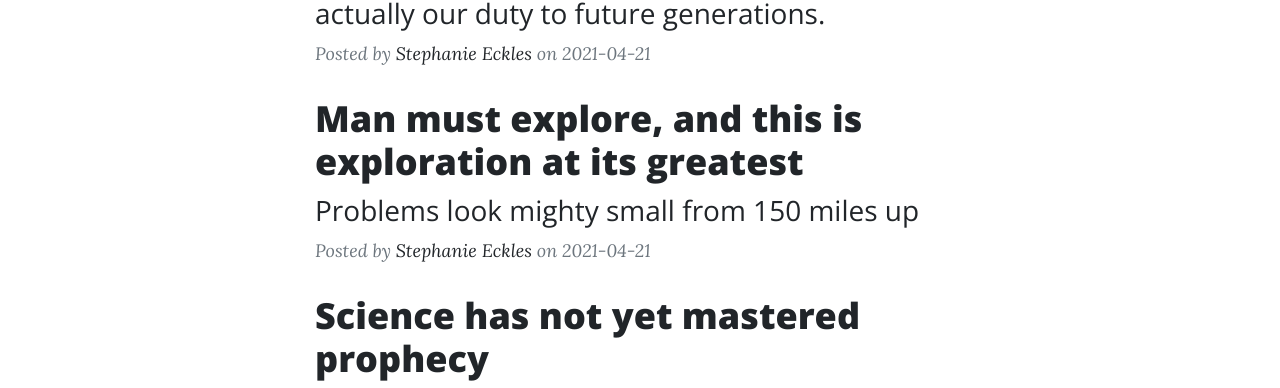
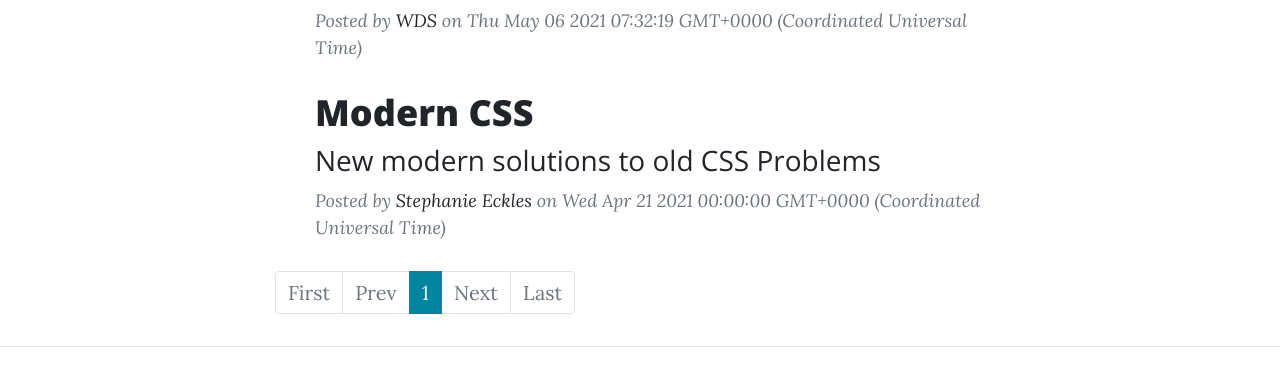
Before and after one commit to mmtar/jamstack-training-blog, an Eleventy site: page index.njk in a window 1280 px wide. Shown: the part 741-1129 px from the top of the page. Built offline with nearby package versions, Linux system fonts and the light colour scheme; Eleventy itself is replaced by a stand-in of ours; files that its build step writes are made by us from their sources.

Commit message:
pagination added

```diff
--- a/_includes/layouts/base.njk
+++ b/_includes/layouts/base.njk
@@ -14,6 +14,7 @@
         <link href="https://fonts.googleapis.com/css?family=Open+Sans:300italic,400italic,600italic,700italic,800italic,400,300,600,700,800" rel="stylesheet" type="text/css" />
         <!-- Core theme CSS (includes Bootstrap)-->
         <link href="{{ '/css/styles.css' }}" rel="stylesheet" />
+        <script src="https://identity.netlify.com/v1/netlify-identity-widget.js"></script>
     </head>
     <body>
     {% include 'layouts/nav.njk' %}
--- a/index.njk
+++ b/index.njk
@@ -1,6 +1,11 @@
 ---
 layout: 'layouts/base.njk'
 title: 'blog'
+pagination:
+    data: collections.posts
+    size: 2
+    alias: posts
+    reverse: true
 ---
 <!-- Page Header-->
         <header class="masthead" style="background-image: url('/assets/img/home-bg.jpg')">
@@ -23,7 +28,8 @@ title: 'blog'
                 <h2>Posts</h2>
 
                 <ul>
-                   {% for post in collections.posts %}
+                   {# {% for post in collections.posts %} #}
+                   {% for post in posts %}
                     {# <li><a href="{{post.url }}">{{ post.data.title }}</a></li> #}
                 <div class="post-preview">
                     <a href="{{ post.url }}">
@@ -38,12 +44,27 @@ title: 'blog'
                 </div>
                    {% endfor %}
                 </ul>
-                <pre>{{ collections.posts | dump }}</pre>
 
 
+                <!-- Pager-->
+                {# <div class="clearfix"><a class="btn btn-primary float-right" href="#!">Older Posts →</a></div> #}
 
-                    <!-- Pager-->
-                    <div class="clearfix"><a class="btn btn-primary float-right" href="#!">Older Posts →</a></div>
+                {# <pre>{{ pagination | dump }}</pre> #}
+
+                    <nav aria-label="Page navigation example">
+                        <ul class="pagination">
+                             <li class="page-item {% if pagination.pageNumber==0 %} disabled {% endif %}"><a class="page-link" href="{{ pagination.firstPageLink }}">First</a></li>
+
+                            <li class="page-item {% if pagination.previous==null %} disabled {% endif %}"><a class="page-link" href="{{ pagination.previousPageLink }}">Prev</a></li>
+
+                                {# <li class="page-item active" ><a class="page-link " href="#">{{ pagination.pageNumber+1 }}</a></li> #}
+                                <li class="page-item active" ><a class="page-link">{{ pagination.pageNumber+1 }}</a></li>
+
+                            <li class="page-item {% if pagination.next==null %} disabled {% endif %}"><a class="page-link" href="{{ pagination.nextPageLink }}">Next</a></li>
+
+                            <li class="page-item {{ '' if pagination.next else 'disabled' }}"><a class="page-link" href="{{ pagination.lastPageLink }}">Last</a></li>
+                        </ul>
+                    </nav>
                 </div>
             </div>
         </div>
```
